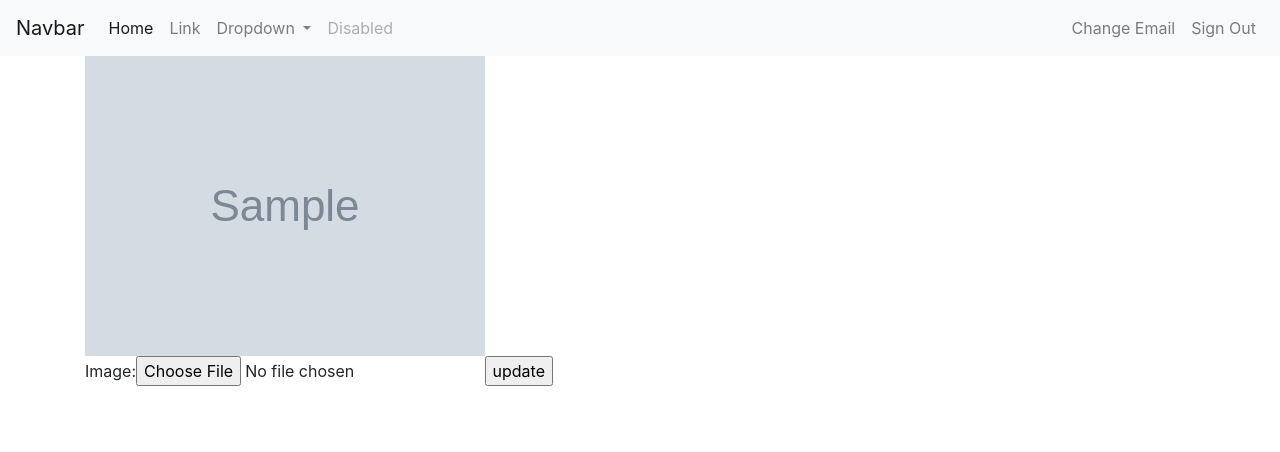
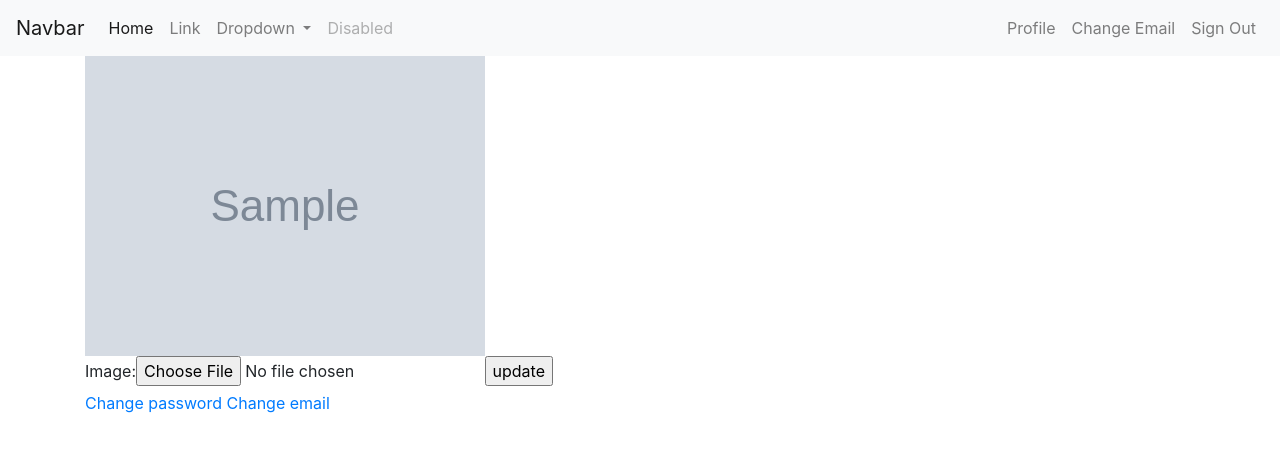
Before and after one commit to Simonm17/scheduler, a Django app: page /users/profile/ in a window 1280 px wide. Shown: the top 452 px of the page. Run offline with Django 3.2, Linux system fonts and the light colour scheme; a user stored in the database is signed in; tables that the repository leaves empty hold one stand-in row (values such as "Sample post"); grey boxes marked "Sample" are stand-in pictures; some libraries are stand-ins or nearby versions.

Commit message:
added template routing for profiel to access change email and password

```diff
--- a/templates/base.html
+++ b/templates/base.html
@@ -43,6 +43,9 @@
           <ul class="navbar-nav">
             {% if user.is_authenticated %}
             <li class="nav-item">
+              <a class="nav-link" href="{% url 'profile' %}">Profile</a>
+            </li>
+            <li class="nav-item">
               <a class="nav-link" href="{% url 'account_email' %}">Change Email</a>
             </li>
             <li class="nav-item">
--- a/templates/users/profile.html
+++ b/templates/users/profile.html
@@ -7,5 +7,7 @@
     {{ form }}
     <input type="submit" value="update">
 </form>
+<a href="{% url 'account_change_password' %}">Change password</a>
+<a href="{% url 'account_email' %}">Change email</a>
 
 {% endblock %}
```
